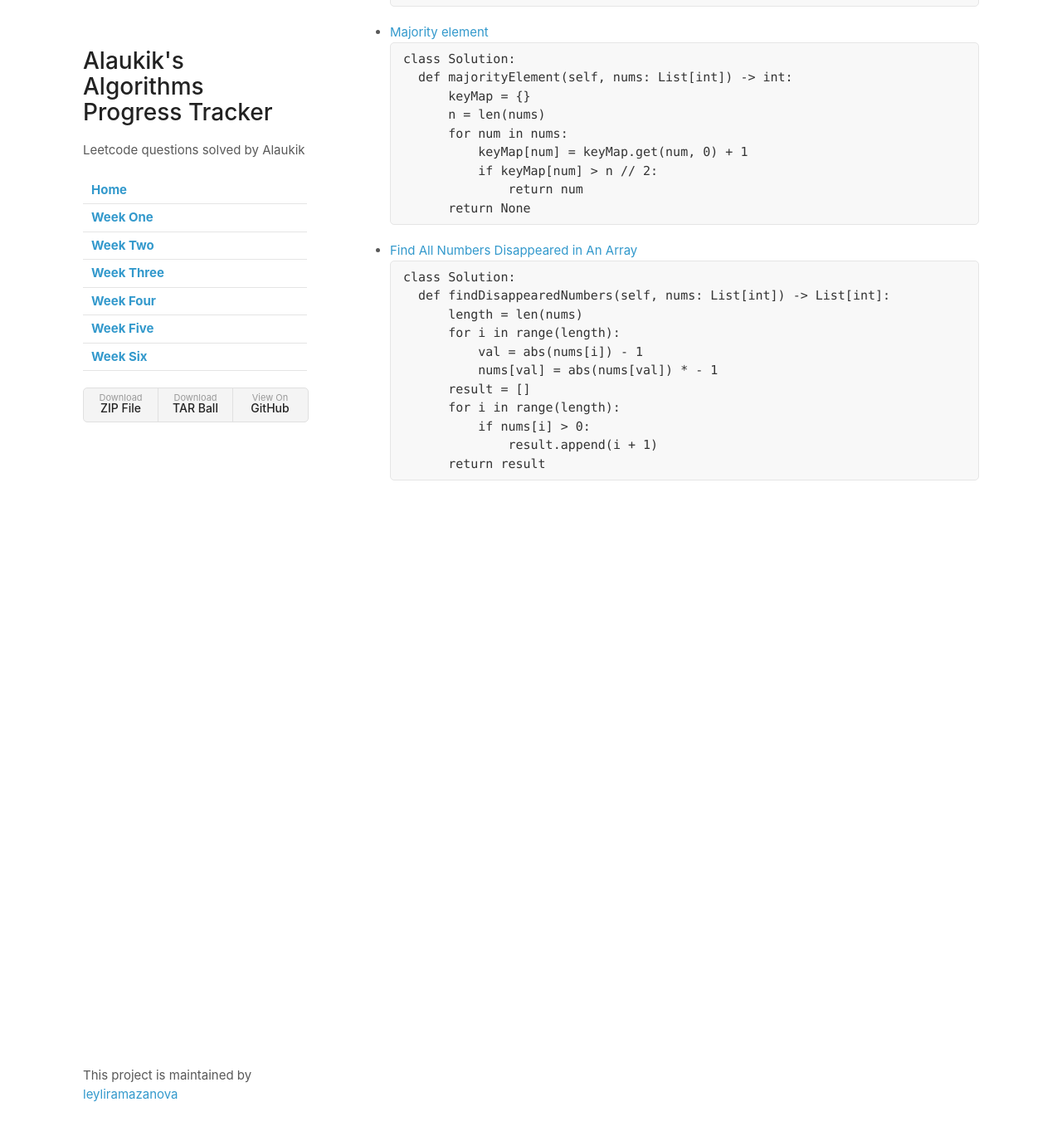
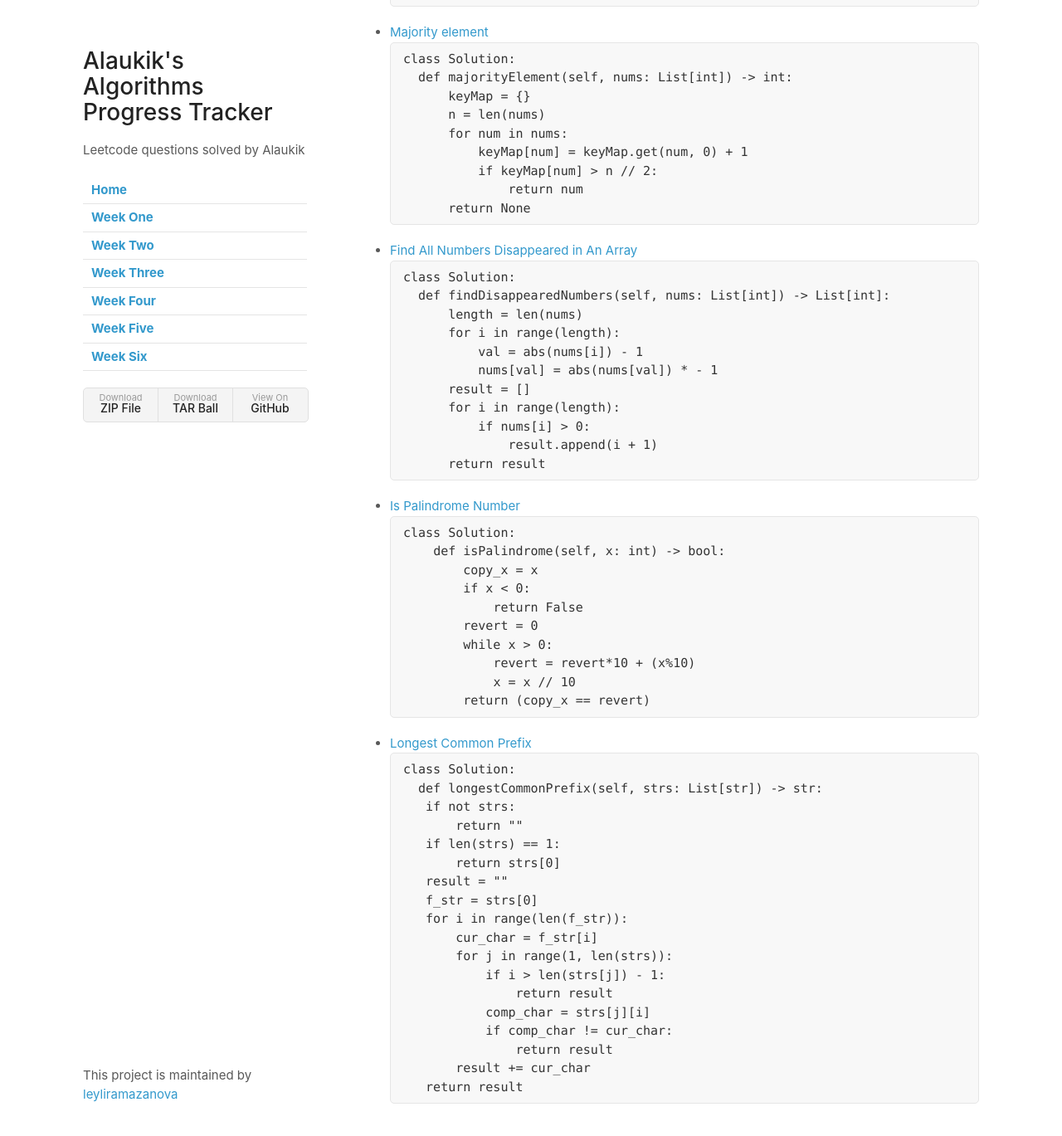
Before and after one commit to leyliramazanova/Five-Weeks-of-Leet-Code, a Jekyll site: the page built from weekSix.md, in a window 1280 px wide and 1400 px high, scrolled down 2157 px. Shown: the top 1369 px of the window at 83% size. Built offline with Jekyll 4.4.1, drawn with Linux system fonts in a browser that asks for light colours; our own code applies the rules of GitHub Pages for plain Markdown files; before the commit the page ends 2806 px from its top, so only the background shows below that.

Commit message:
Update weekSix.md

````diff
--- a/weekSix.md
+++ b/weekSix.md
@@ -128,3 +128,39 @@ class Solution:
                 result.append(i + 1)
         return result
 ```
+
+- [Is Palindrome Number](https://leetcode.com/problems/palindrome-number/submissions/)
+  ```python
+  class Solution:
+      def isPalindrome(self, x: int) -> bool:
+          copy_x = x
+          if x < 0:
+              return False
+          revert = 0
+          while x > 0:
+              revert = revert*10 + (x%10)
+              x = x // 10
+          return (copy_x == revert)
+  ```
+
+ - [Longest Common Prefix](https://leetcode.com/problems/longest-common-prefix/submissions/)
+```python
+class Solution:
+  def longestCommonPrefix(self, strs: List[str]) -> str:
+      if not strs:
+          return ""
+      if len(strs) == 1:
+          return strs[0]
+      result = ""
+      f_str = strs[0]
+      for i in range(len(f_str)):
+          cur_char = f_str[i]
+          for j in range(1, len(strs)):
+              if i > len(strs[j]) - 1:
+                  return result
+              comp_char = strs[j][i]
+              if comp_char != cur_char:
+                  return result
+          result += cur_char
+      return result
+  ```
````
